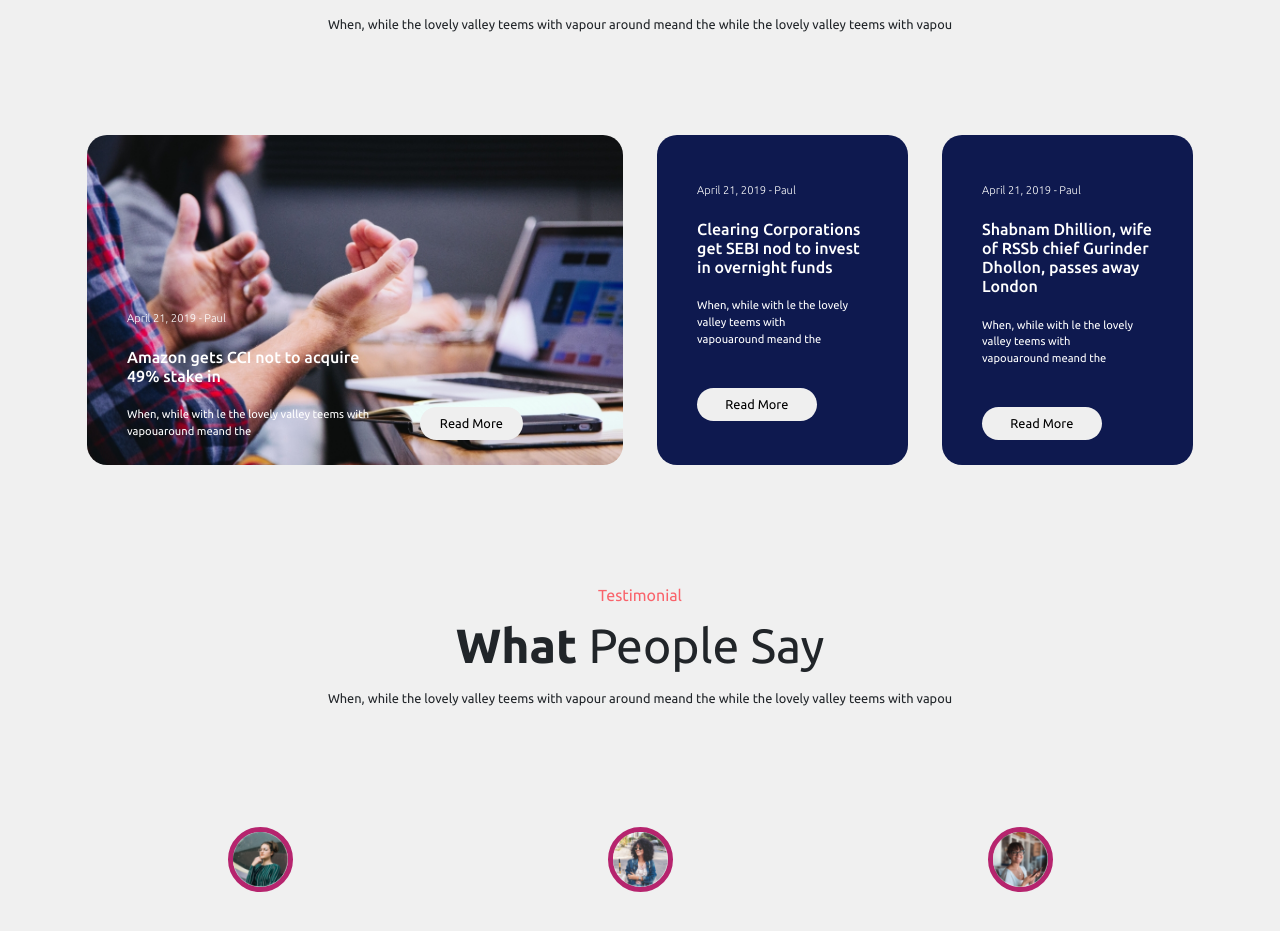
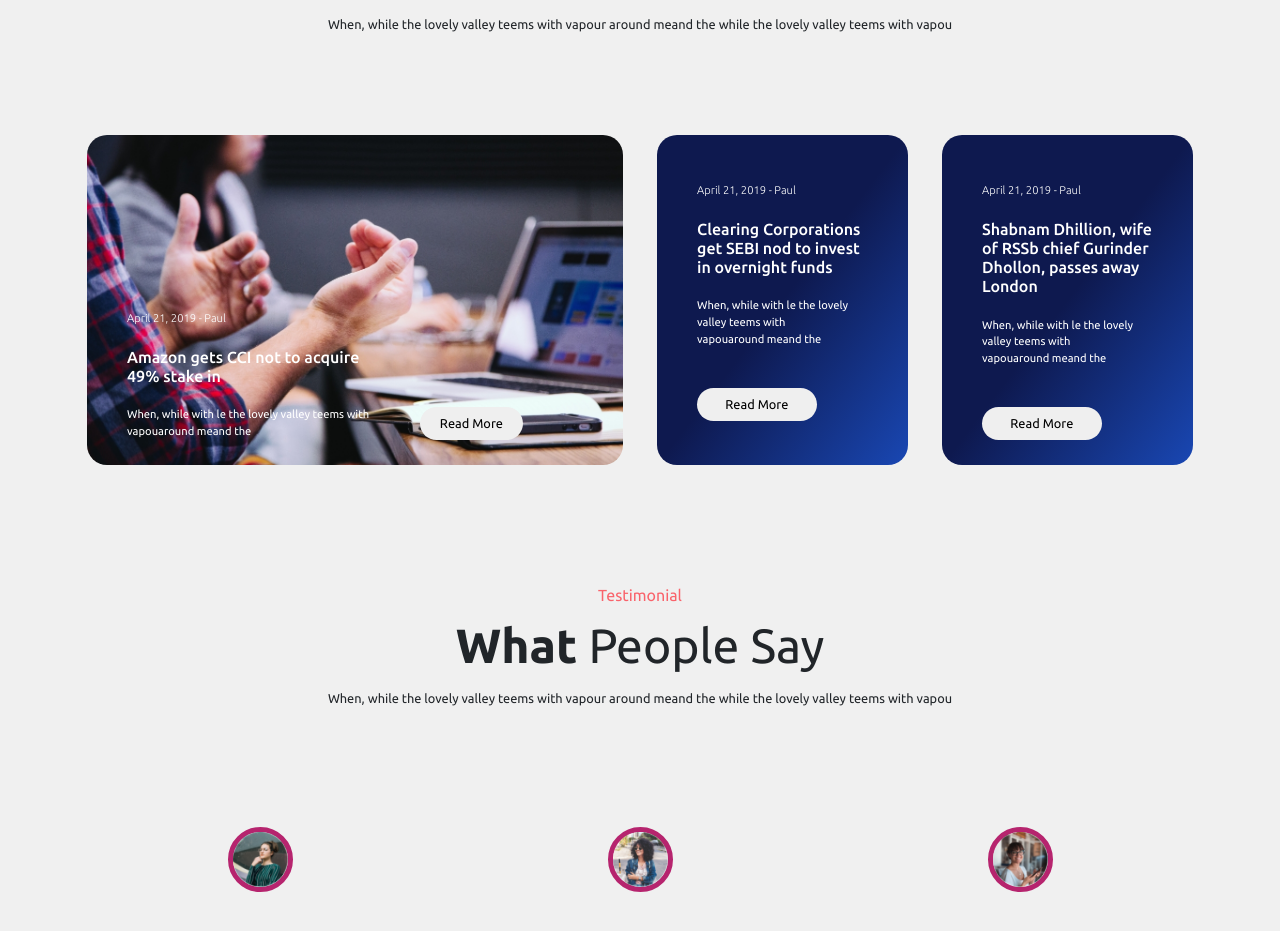
Before and after one commit to saff-it/proj-html-vuejs, a Vue app: page / in a window 1280 px wide. Shown: the part 4200-5131 px from the top of the page. Built offline with nearby package versions, Linux system fonts and the light colour scheme.

Commit message:
Style improvements

```diff
--- a/src/components/postCard.vue
+++ b/src/components/postCard.vue
@@ -38,7 +38,7 @@ export default {
         display: flex;
         flex-direction: column;
         align-items: left;
-        background-color: $colorBg9;
+        background-image: linear-gradient(to bottom right, $colorBg9 , $colorBg9, #1947b3 );
         color: white;
         padding: 25px 40px;
         margin: 0 5px;
```
